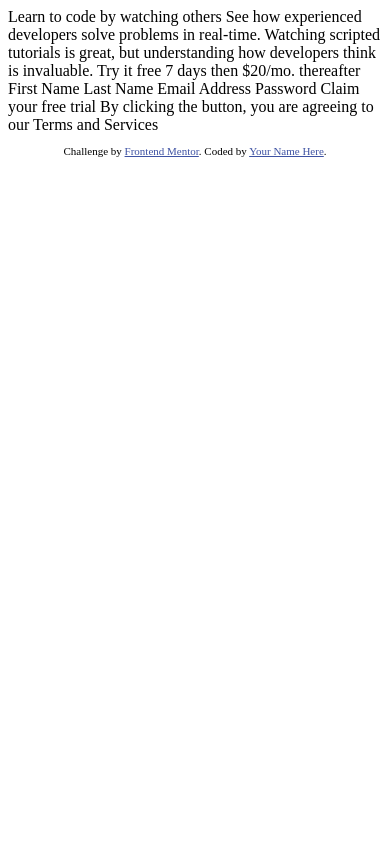
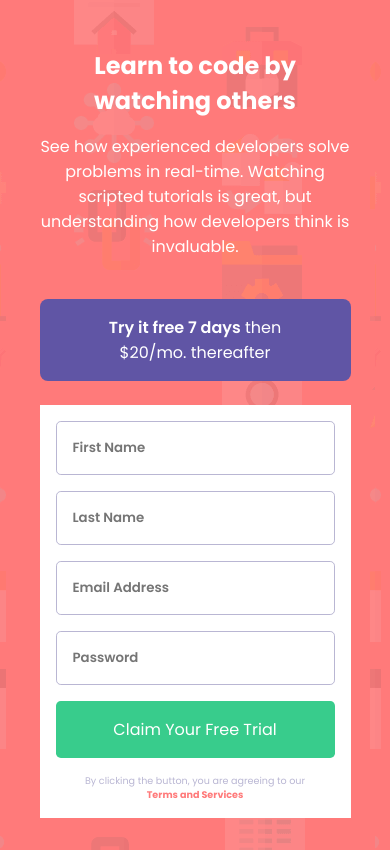
Before and after one commit to GrahamTheobald/intro-component-with-signup-form-master, a plain HTML site: page index.html in a window 390 px wide. Drawn offline with Linux system fonts and the light colour scheme.

Commit message:
mobile view implemented

```diff
--- /dev/null
+++ b/css/styles.scss
@@ -0,0 +1,87 @@
+@import url('https://fonts.googleapis.com/css2?family=Poppins:wght@400;500;600;700&display=swap');
+
+$Red: hsl(0, 100%, 74%);
+$Green: hsl(154, 59%, 51%);
+$Blue: hsl(248, 32%, 49%);
+$DarkBlue: hsl(249, 10%, 26%);
+$GrayishBlue: hsl(246, 25%, 77%);
+
+*, *::before, *::after {
+    padding: 0;
+    margin: 0;
+    box-sizing: border-box;
+    font-family: 'Poppins', sans-serif;
+
+    // border: 1px solid red !important;
+    // background-color: hsla(100, 100%, 50%, 0.1) !important;
+}
+
+body {
+    display: flex;
+    justify-content: center;
+    align-items: center;
+    min-height: 100vh;
+    background-image: url('../images/bg-intro-mobile.png');
+    background-color: $Red;
+}
+
+.component {
+    display: flex;
+    flex-direction: column;
+    gap: 1.5rem;
+    width: 375px;
+    padding: 2rem;
+    text-align: center;
+    color: white;
+
+    &__header {
+        margin: 1rem 0;
+        h1 {
+            padding: 0 1,5rem;
+            font-size: 1.5rem;
+            margin-bottom: 1rem;
+        }
+    }
+
+    &__pricing {
+        background-color: $Blue;
+        padding: 1rem 3rem;
+        border-radius: .5rem;
+        span {
+            font-weight: 600;
+        }
+    }
+
+    &__form {
+        display: flex;
+        flex-direction: column;
+        gap: 1rem;
+        background-color: white;
+        padding: 1rem;
+        input {
+            padding: 1rem;
+            border: 1px solid $GrayishBlue;
+            border-radius: .3rem;
+            font-weight: 600;
+        }
+        button {
+            background-color: $Green;
+            padding: 1rem;
+            border-radius: .3rem;
+            border: none;
+            outline: none;
+            color: white;
+            text-transform: capitalize;
+            font-size: 16px;
+        }
+        p {
+            padding: 0 1rem;
+            font-size: .6rem;
+            color: $GrayishBlue;
+            span {
+                color: $Red;
+                font-weight: 700;
+            }
+        }
+    }
+}
--- a/index.html
+++ b/index.html
@@ -2,41 +2,39 @@
 <html lang="en">
 <head>
   <meta charset="UTF-8">
-  <meta name="viewport" content="width=device-width, initial-scale=1.0"> <!-- displays site properly based on user's device -->
-
+  <meta name="viewport" content="width=device-width, initial-scale=1.0">
   <link rel="icon" type="image/png" sizes="32x32" href="./images/favicon-32x32.png">
+  <link rel="stylesheet" href="./css/styles.css">
 
   <title>Frontend Mentor | Intro component with sign up form</title>
-
-  <!-- Feel free to remove these styles or customise in your own stylesheet 👍 -->
-  <style>
-    .attribution { font-size: 11px; text-align: center; }
-    .attribution a { color: hsl(228, 45%, 44%); }
-  </style>
 </head>
 <body>
-
+  <main class="component">
+    <header class="component__header">
+      <h1>
         Learn to code by watching others
-
+      </h1>
+      <p>
         See how experienced developers solve problems in real-time. Watching scripted tutorials is great,
         but understanding how developers think is invaluable.
+      </p>
+      </header>
+    <article class="component__pricing">
+      <span>Try it free 7 days</span> then $20/mo. thereafter
+    </article>
 
-  Try it free 7 days then $20/mo. thereafter
-
-  First Name
-  Last Name
-  Email Address
-  Password
-
+    <form class="component__form">
+      <input id="firstName" name="firstName" type="text" autocomplete="off" placeholder="First Name">
+      <input id="lastName" name="lastName" type="text" autocomplete="off" placeholder="Last Name">
+      <input id="emailAddress" name="emailAddress" type="text" autocomplete="off" placeholder="Email Address">
+      <input id="password" name="password" type="password" placeholder="Password">
+      <button type="submit">
         Claim your free trial
-
-  By clicking the button, you are agreeing to our Terms and Services
-
-  <footer>
-    <p class="attribution">
-      Challenge by <a href="https://www.frontendmentor.io?ref=challenge" target="_blank">Frontend Mentor</a>.
-      Coded by <a href="#">Your Name Here</a>.
+      </button>
+      <p>
+        By clicking the button, you are agreeing to our <span>Terms and Services</span>
       </p>
-  </footer>
+    </form>
+  </main>
   </body>
 </html>
```
Also changed, not shown: css/styles.css (added), 1 other file. Lines whose indentation alone changed are shown as unchanged.
